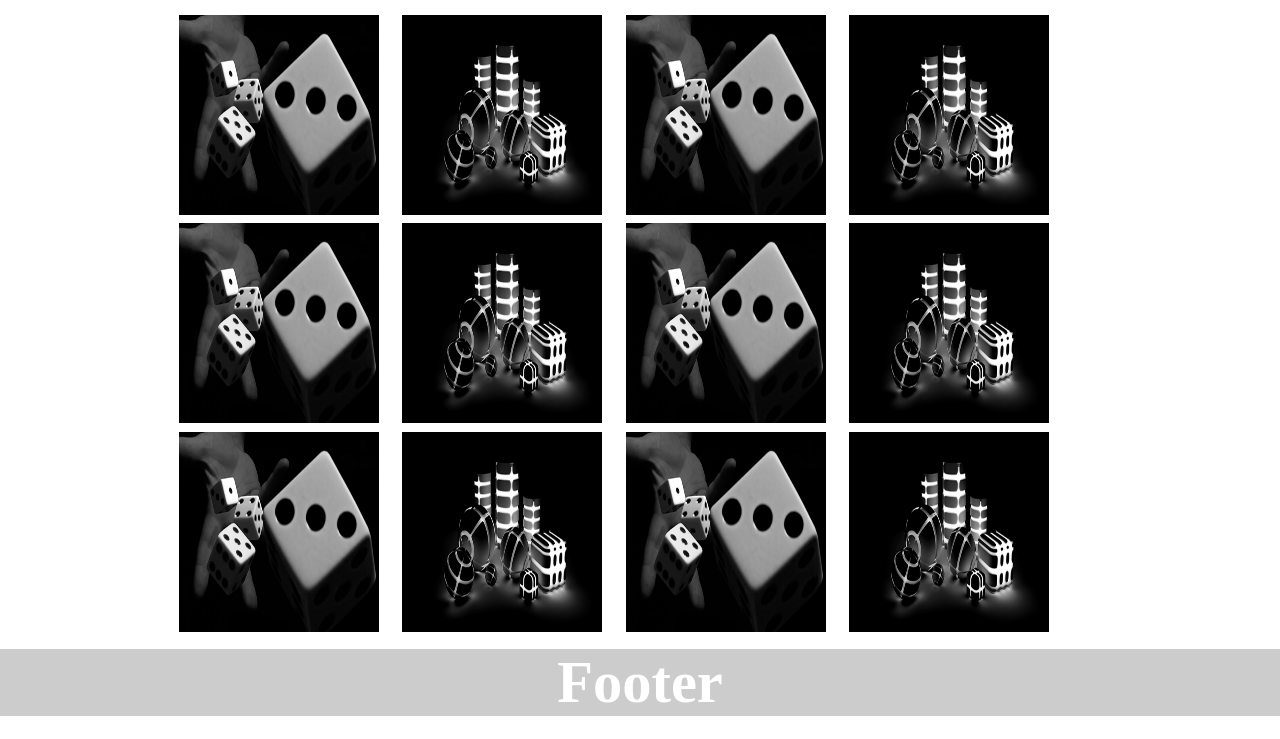
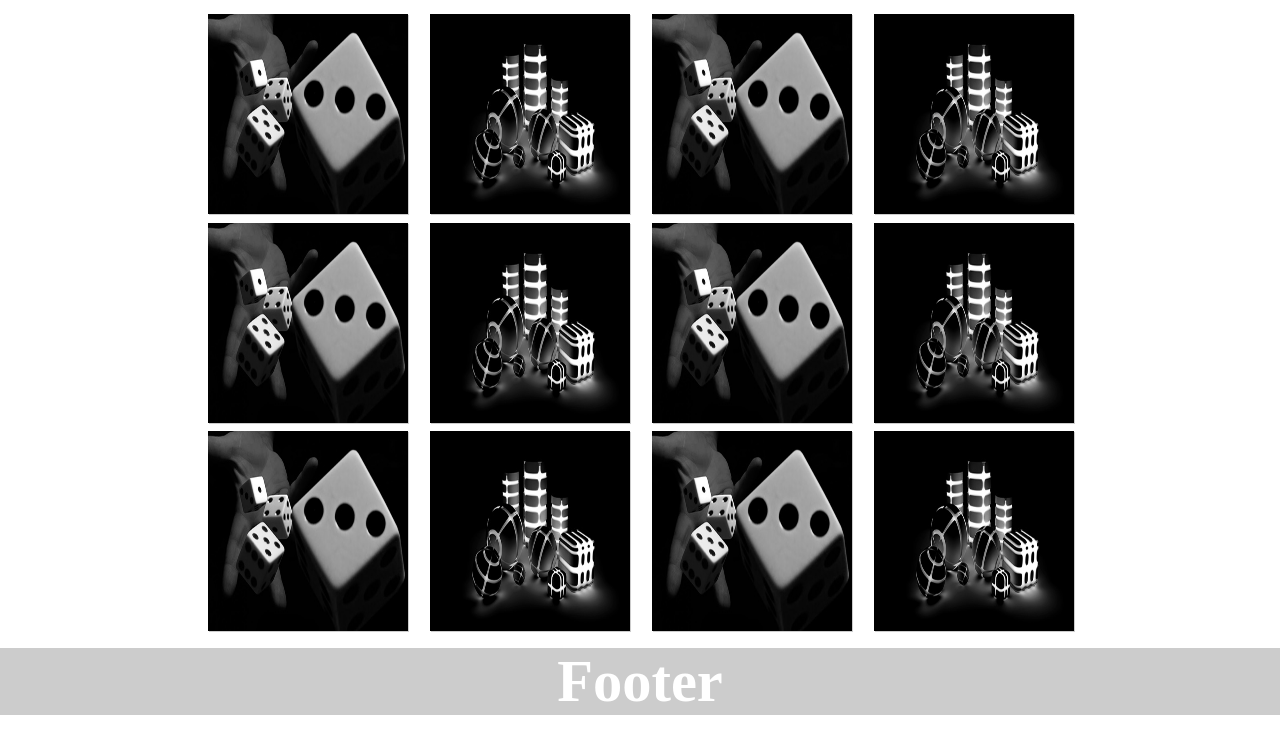
Before and after one commit to Daruch/WebsiteAlive, a plain HTML site: page pages/responsivegallery.html in a window 1280 px wide. Shown: the part 61-800 px from the top of the page. Drawn offline with Linux system fonts and the light colour scheme.

Commit message:
aligned media gallery to the center and added formspriee to ththe sign up page

```diff
--- a/css/responsivegallery.css
+++ b/css/responsivegallery.css
@@ -20,13 +20,17 @@ header{
     margin-bottom: 1%;
 }
 
+.images{
+   max-width: 900px;
+   margin: 0 auto;
+}
 
 .images img{
  margin-top:.5%;
  margin-left:2%;
  display: inline-block;
+ box-shadow: .5px .5px .5px #ccc;
 }
-
 
 footer{
    width: 100%;
```
Also changed, not shown: pages/signup.html (+3 -3 lines).
